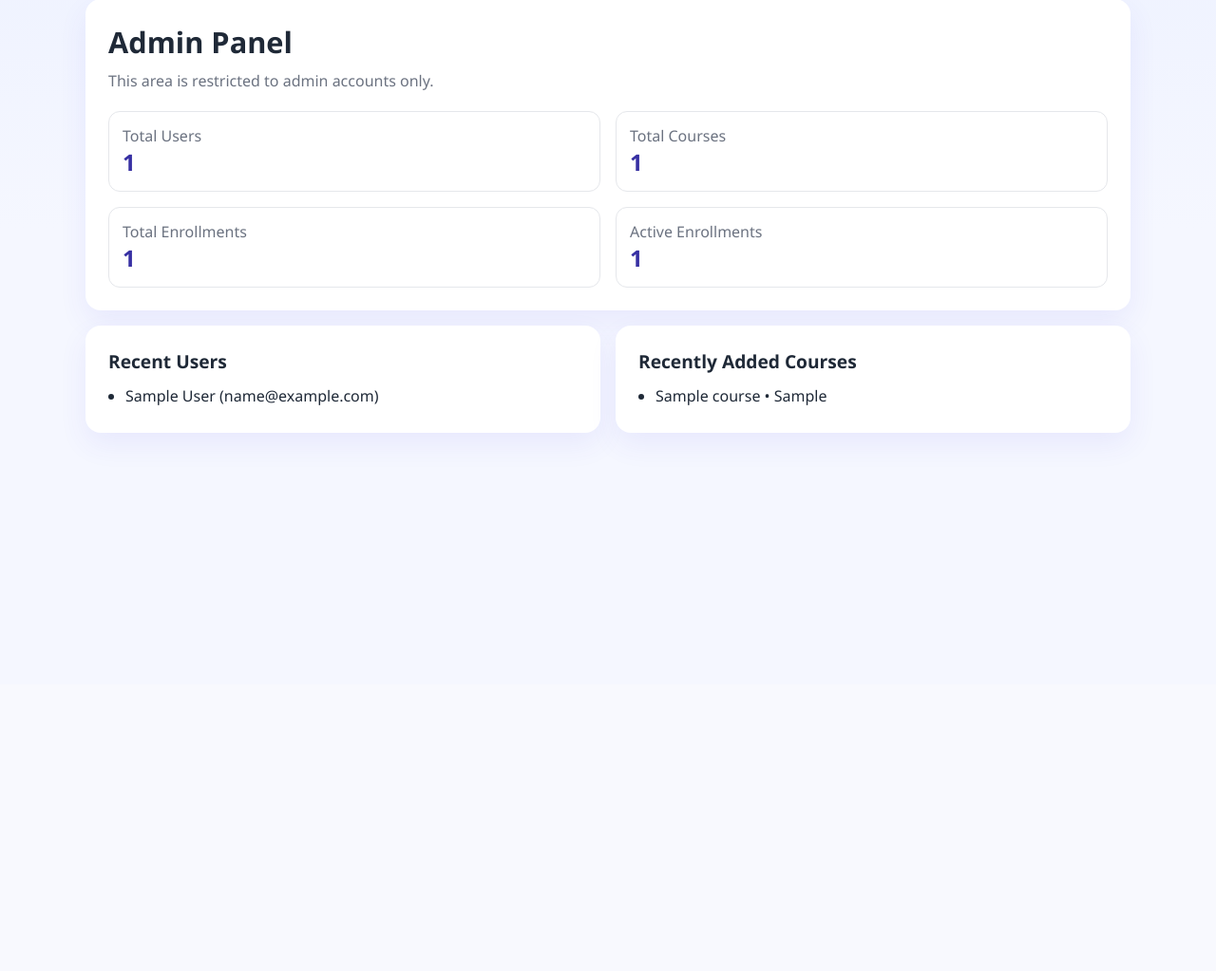
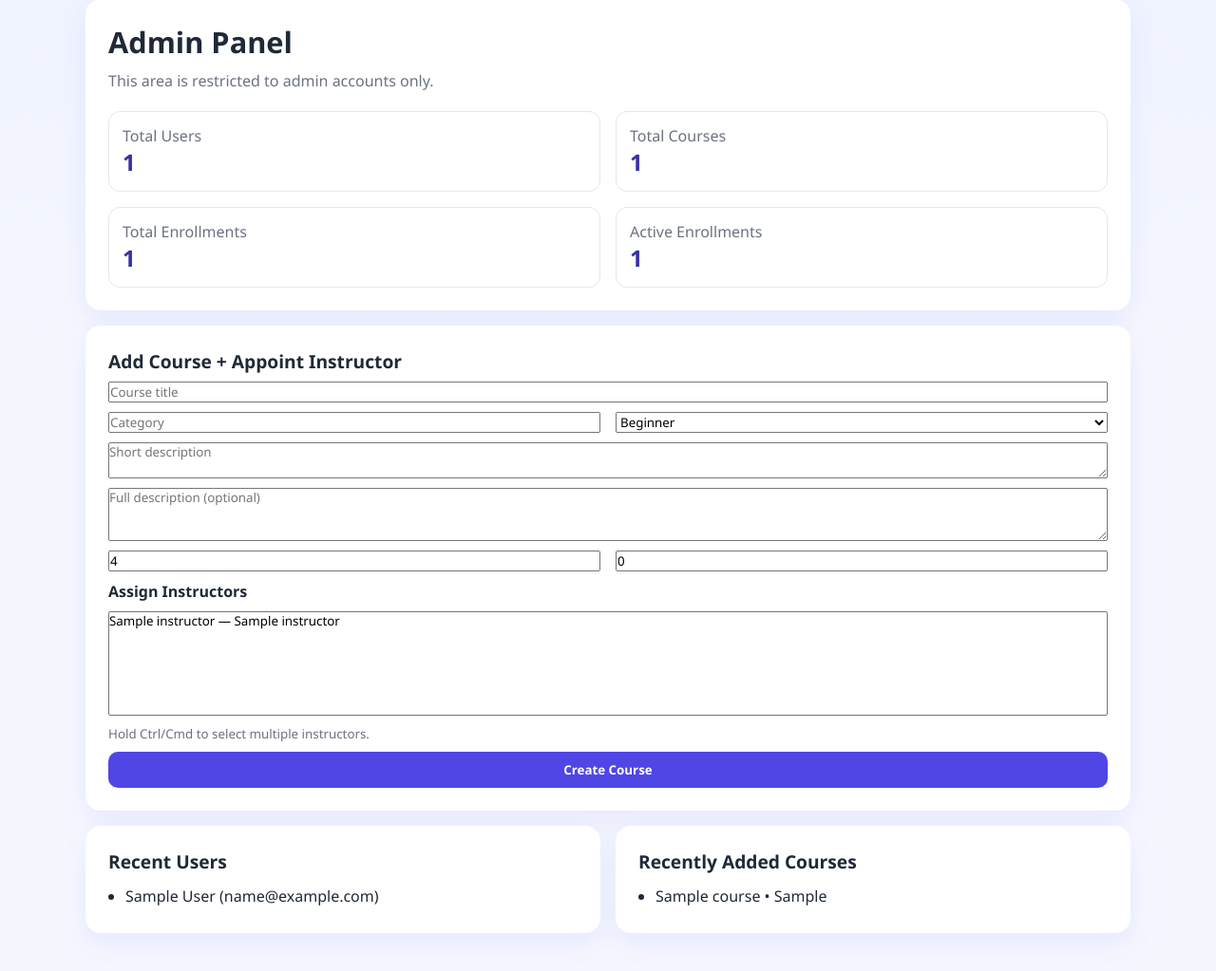
Before and after one commit to Yashesh08/NewLab, a Django app: page /admin-panel/ in a window 1280 px wide. Shown: the part 79-1102 px from the top of the page at 95% size. Before the commit the page ends 541 px from the top, so only its background shows below. Run offline with Django 4.2, Linux system fonts and the light colour scheme; a user stored in the database is signed in; tables that the repository leaves empty hold one stand-in row (values such as "Sample post").

Commit message:
Add dynamic course management, materials, and test attempts

```diff
--- a/splab/spapp/urls.py
+++ b/splab/spapp/urls.py
@@ -12,6 +12,8 @@ urlpatterns = [
     path('dashboard/', views.dashboard, name='dashboard'),
     path('admin-panel/', views.admin_panel, name='admin_panel'),
     path('instructor-panel/', views.instructor_panel, name='instructor_panel'),
+    path('instructor-panel/course/<int:course_id>/manage/', views.manage_instructor_course, name='manage_instructor_course'),
+    path('my-courses/<slug:slug>/tests/<int:assignment_id>/attempt/', views.attempt_test, name='attempt_test'),
     path('login/', views.login_view, name='login'),
     path('register/', views.register_view, name='register'),
     path('logout/', views.logout_view, name='logout'),
--- a/splab/spapp/views.py
+++ b/splab/spapp/views.py
@@ -4,11 +4,13 @@ from django.contrib.auth import authenticate, login, logout
 from django.contrib.auth.decorators import login_required, user_passes_test
 from django.contrib.auth.models import Group, User
 from django.core.mail import send_mail
-from django.db.models import Avg, Count
+from django.db.models import Avg, Count, Max
+from django.utils import timezone
+from django.utils.text import slugify
 from django.http import Http404
 from django.shortcuts import redirect, render
 
-from .models import Course, Enrollment, Instructor
+from .models import Assignment, AssignmentSubmission, Course, CourseNote, CourseSection, Enrollment, Instructor, VideoLecture
 
 
 HOME_FEATURES = [
@@ -82,6 +84,25 @@ def _get_user_role(user):
         return 'instructor'
     return 'user'
 
+
+
+def _generate_unique_slug(title):
+    base_slug = slugify(title) or 'course'
+    slug = base_slug
+    counter = 1
+    while Course.objects.filter(slug=slug).exists():
+        counter += 1
+        slug = f'{base_slug}-{counter}'
+    return slug
+
+
+def _get_instructor_courses(user):
+    return (
+        Course.objects
+        .filter(instructors__name__iexact=user.get_full_name())
+        .distinct()
+        .order_by('title')
+    )
 
 def get_course(slug):
     course = Course.objects.filter(is_published=True).prefetch_related('instructors').get(slug=slug)
@@ -236,7 +257,7 @@ def my_course_detail(request, slug):
         enrollment = (
             Enrollment.objects
             .select_related('course')
-            .prefetch_related('course__sections__lectures', 'course__notes', 'course__live_meets')
+            .prefetch_related('course__sections__lectures', 'course__notes', 'course__live_meets', 'course__assignments')
             .get(user=request.user, course__slug=slug)
         )
     except Enrollment.DoesNotExist as exc:
@@ -255,6 +276,19 @@ def my_course_detail(request, slug):
         for meet in course.live_meets.all()
     ]
 
+    assignments = list(course.assignments.order_by('due_at'))
+    attempts = {
+        attempt.assignment_id: attempt
+        for attempt in AssignmentSubmission.objects.filter(user=request.user, assignment__course=course).select_related('assignment')
+    }
+    assignment_rows = [
+        {
+            'assignment': assignment,
+            'attempt': attempts.get(assignment.id),
+        }
+        for assignment in assignments
+    ]
+
     return render(
         request,
         'my_course_detail.html',
@@ -266,6 +300,7 @@ def my_course_detail(request, slug):
             'notes': notes,
             'video_lectures': video_lectures,
             'upcoming_meets': upcoming_meets,
+            'assignment_rows': assignment_rows,
         },
     )
 
@@ -386,6 +421,12 @@ def register_view(request):
         if user_type == 'instructor':
             instructors_group, _ = Group.objects.get_or_create(name='Instructor')
             user.groups.add(instructors_group)
+            full_name = f'{first_name} {last_name}'.strip()
+            if full_name:
+                Instructor.objects.get_or_create(
+                    name=full_name,
+                    defaults={'title': 'Instructor', 'bio': 'Auto-created instructor profile.'},
+                )
 
         login(request, user)
 
@@ -414,6 +455,47 @@ def register_view(request):
 @user_passes_test(_is_admin, login_url='home', redirect_field_name=None)
 def admin_panel(request):
 
+    if request.method == 'POST':
+        action = request.POST.get('action')
+
+        if action == 'create_course':
+            title = request.POST.get('title', '').strip()
+            category = request.POST.get('category', '').strip()
+            short_description = request.POST.get('short_description', '').strip()
+            description = request.POST.get('description', '').strip()
+            level = request.POST.get('level', Course.Level.BEGINNER)
+            duration_weeks = request.POST.get('duration_weeks', '1').strip()
+            price = request.POST.get('price', '0').strip()
+            instructor_ids = request.POST.getlist('instructor_ids')
+
+            if not all([title, category, short_description]):
+                messages.error(request, 'Title, category, and short description are required.')
+                return redirect('admin_panel')
+
+            try:
+                duration_weeks_value = max(1, int(duration_weeks))
+                price_value = max(0, float(price))
+            except ValueError:
+                messages.error(request, 'Duration and price must be valid numbers.')
+                return redirect('admin_panel')
+
+            course = Course.objects.create(
+                title=title,
+                slug=_generate_unique_slug(title),
+                category=category,
+                short_description=short_description,
+                description=description,
+                level=level if level in Course.Level.values else Course.Level.BEGINNER,
+                duration_weeks=duration_weeks_value,
+                price=price_value,
+                is_published=True,
+            )
+            if instructor_ids:
+                course.instructors.set(Instructor.objects.filter(id__in=instructor_ids, is_active=True))
+
+            messages.success(request, f'Course "{course.title}" created and instructor mapping saved.')
+            return redirect('admin_panel')
+
     total_users = User.objects.count()
     total_courses = Course.objects.count()
     total_enrollments = Enrollment.objects.count()
@@ -430,6 +512,8 @@ def admin_panel(request):
         'active_enrollments': active_enrollments,
         'recent_users': recent_users,
         'recent_courses': recent_courses,
+        'instructors': Instructor.objects.filter(is_active=True).order_by('name'),
+        'course_levels': Course.Level.choices,
     }
     return render(request, 'admin_panel.html', context)
 
@@ -438,21 +522,17 @@ def admin_panel(request):
 @user_passes_test(_is_instructor, login_url='home', redirect_field_name=None)
 def instructor_panel(request):
 
-    courses_taught = (
-        Course.objects
-        .filter(instructors__name__iexact=request.user.get_full_name())
-        .distinct()
-        .order_by('title')
-    )
-    if not courses_taught.exists():
-        courses_taught = Course.objects.filter(is_published=True).order_by('title')[:5]
+    courses_taught = _get_instructor_courses(request.user)
 
     course_rows = [
         {
+            'id': course.id,
             'title': course.title,
             'category': course.category,
             'level': course.get_level_display(),
             'enrollment_count': course.enrollments.count(),
+            'materials_count': course.notes.count() + course.sections.count(),
+            'tests_count': course.assignments.count(),
         }
         for course in courses_taught
     ]
@@ -465,6 +545,134 @@ def instructor_panel(request):
     }
     return render(request, 'instructor_panel.html', context)
 
+
+@login_required(login_url='login')
+@user_passes_test(_is_instructor, login_url='home', redirect_field_name=None)
+def manage_instructor_course(request, course_id):
+    course = _get_instructor_courses(request.user).filter(id=course_id).first()
+    if course is None:
+        messages.error(request, 'Course not found in your instructor assignment list.')
+        return redirect('instructor_panel')
+
+    if request.method == 'POST':
+        action = request.POST.get('action')
+
+        if action == 'add_section':
+            section_title = request.POST.get('section_title', '').strip()
+            if section_title:
+                next_order = (course.sections.aggregate(max_order=Max('order')).get('max_order') or 0) + 1
+                CourseSection.objects.create(course=course, title=section_title, order=next_order)
+                messages.success(request, 'Section added successfully.')
+            else:
+                messages.error(request, 'Section title is required.')
+
+        elif action == 'add_video':
+            section_id = request.POST.get('section_id')
+            title = request.POST.get('video_title', '').strip()
+            video_url = request.POST.get('video_url', '').strip()
+            duration = request.POST.get('duration_minutes', '1').strip()
+
+            section = course.sections.filter(id=section_id).first()
+            if not section or not title or not video_url:
+                messages.error(request, 'Section, title, and video URL are required for lecture.')
+            else:
+                try:
+                    duration_value = max(1, int(duration))
+                except ValueError:
+                    duration_value = 1
+                next_order = section.lectures.count() + 1
+                VideoLecture.objects.create(
+                    section=section,
+                    title=title,
+                    video_url=video_url,
+                    duration_minutes=duration_value,
+                    order=next_order,
+                )
+                messages.success(request, 'Video lecture added.')
+
+        elif action == 'add_note':
+            note_title = request.POST.get('note_title', '').strip()
+            note_content = request.POST.get('note_content', '').strip()
+            note_file_url = request.POST.get('note_file_url', '').strip()
+            if not note_title:
+                messages.error(request, 'Material title is required.')
+            else:
+                CourseNote.objects.create(course=course, title=note_title, content=note_content, file_url=note_file_url)
+                messages.success(request, 'Material added successfully.')
+
+        elif action == 'add_test':
+            test_title = request.POST.get('test_title', '').strip()
+            instructions = request.POST.get('instructions', '').strip()
+            due_at_raw = request.POST.get('due_at', '').strip()
+            max_score_raw = request.POST.get('max_score', '100').strip()
+
+            if not all([test_title, instructions, due_at_raw]):
+                messages.error(request, 'Test title, instructions, and due date are required.')
+            else:
+                try:
+                    due_at = timezone.datetime.fromisoformat(due_at_raw)
+                    due_at = timezone.make_aware(due_at) if timezone.is_naive(due_at) else due_at
+                except ValueError:
+                    messages.error(request, 'Invalid due date format.')
+                    return redirect('manage_instructor_course', course_id=course.id)
+
+                try:
+                    max_score = max(1, int(max_score_raw))
+                except ValueError:
+                    max_score = 100
+                Assignment.objects.create(
+                    course=course,
+                    title=test_title,
+                    instructions=instructions,
+                    due_at=due_at,
+                    max_score=max_score,
+                )
+                messages.success(request, 'Test added successfully.')
+
+        return redirect('manage_instructor_course', course_id=course.id)
+
+    context = {
+        'active_page': 'instructor_panel',
+        'course': course,
+        'sections': course.sections.order_by('order', 'id'),
+        'notes': course.notes.order_by('title'),
+        'assignments': course.assignments.order_by('due_at'),
+    }
+    return render(request, 'instructor_course_manage.html', context)
+
+
+@login_required(login_url='login')
+def attempt_test(request, slug, assignment_id):
+    if request.method != 'POST':
+        return redirect('my_course_detail', slug=slug)
+
+    enrollment = Enrollment.objects.filter(user=request.user, course__slug=slug).select_related('course').first()
+    if not enrollment:
+        raise Http404('Course not purchased')
+
+    assignment = Assignment.objects.filter(id=assignment_id, course=enrollment.course).first()
+    if not assignment:
+        raise Http404('Test not found')
+
+    answer_text = request.POST.get('answer_text', '').strip()
+    submission_url = request.POST.get('submission_url', '').strip()
+
+    if not answer_text and not submission_url:
+        messages.error(request, 'Please provide an answer text or submission URL.')
+        return redirect('my_course_detail', slug=slug)
+
+    submission, _ = AssignmentSubmission.objects.update_or_create(
+        assignment=assignment,
+        user=request.user,
+        defaults={
+            'remarks': answer_text,
+            'submission_url': submission_url,
+            'status': AssignmentSubmission.Status.SUBMITTED,
+        },
+    )
+    messages.success(request, f'Your attempt for "{submission.assignment.title}" has been submitted.')
+    return redirect('my_course_detail', slug=slug)
+
 @login_required(login_url='login')
 def logout_view(request):
     logout(request)
--- a/splab/templates/admin_panel.html
+++ b/splab/templates/admin_panel.html
@@ -27,6 +27,37 @@
     </div>
 </section>
 
+<section class="card" style="margin-bottom:16px;">
+    <h2 class="section-title" style="font-size:1.2rem;">Add Course + Appoint Instructor</h2>
+    <form method="post" class="auth-form" style="display:grid; gap:10px;">
+        {% csrf_token %}
+        <input type="hidden" name="action" value="create_course">
+        <input name="title" type="text" placeholder="Course title" required>
+        <div class="grid grid-2">
+            <input name="category" type="text" placeholder="Category" required>
+            <select name="level" required>
+                {% for value, label in course_levels %}
+                    <option value="{{ value }}">{{ label }}</option>
+                {% endfor %}
+            </select>
+        </div>
+        <textarea name="short_description" rows="2" placeholder="Short description" required></textarea>
+        <textarea name="description" rows="3" placeholder="Full description (optional)"></textarea>
+        <div class="grid grid-2">
+            <input name="duration_weeks" type="number" min="1" value="4" required>
+            <input name="price" type="number" min="0" step="0.01" value="0" required>
+        </div>
+        <label style="font-weight:600;">Assign Instructors</label>
+        <select name="instructor_ids" multiple style="min-height:110px;">
+            {% for instructor in instructors %}
+                <option value="{{ instructor.id }}">{{ instructor.name }} — {{ instructor.title }}</option>
+            {% endfor %}
+        </select>
+        <small style="color:#6b7280;">Hold Ctrl/Cmd to select multiple instructors.</small>
+        <button class="button" type="submit">Create Course</button>
+    </form>
+</section>
+
 <section class="grid grid-2">
     <article class="card">
         <h2 class="section-title" style="font-size:1.2rem;">Recent Users</h2>
```
Also changed, not shown: splab/templates/instructor_course_manage.html (added, +91 -0 lines), splab/templates/instructor_panel.html (+8 -2 lines), splab/templates/my_course_detail.html (+25 -0 lines).
